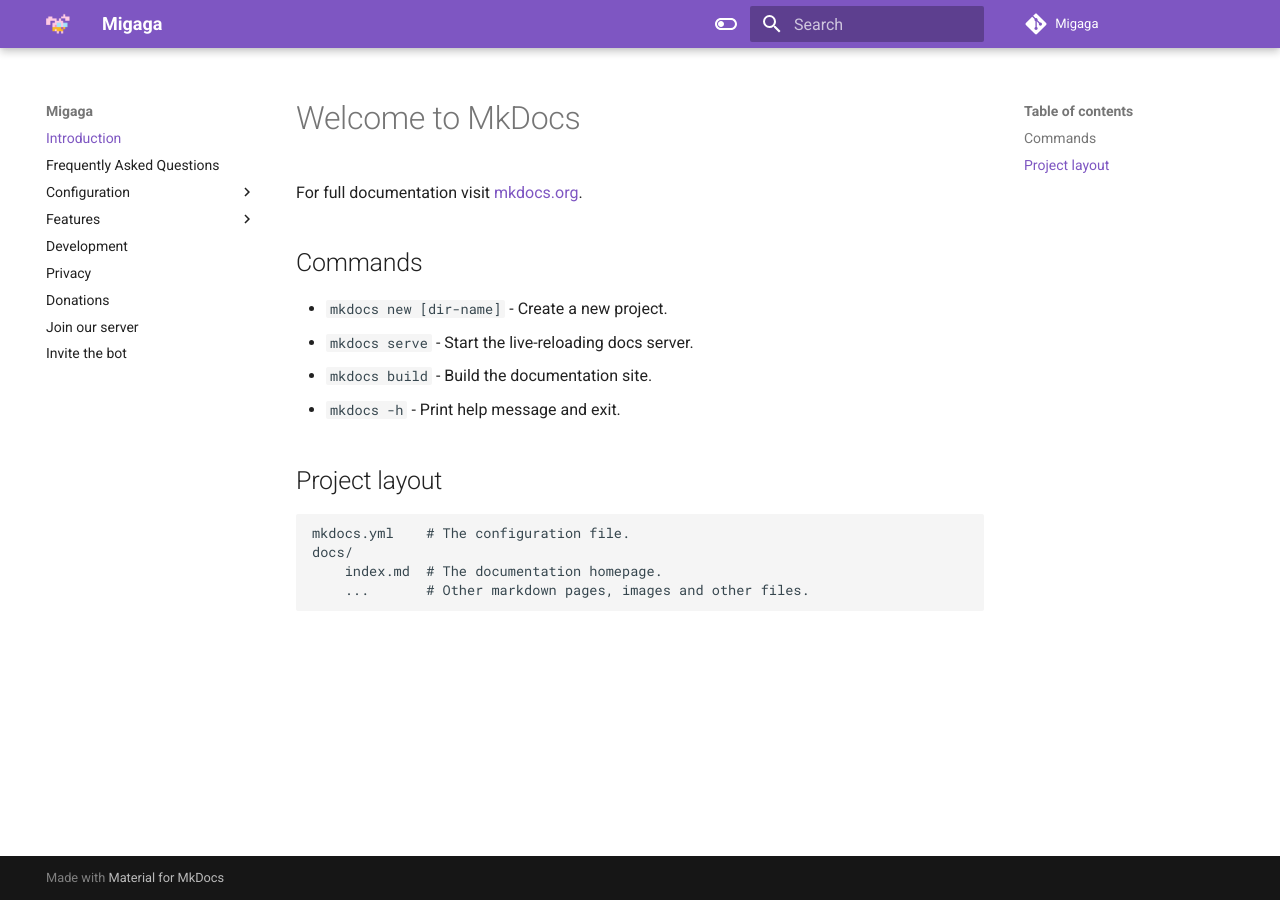
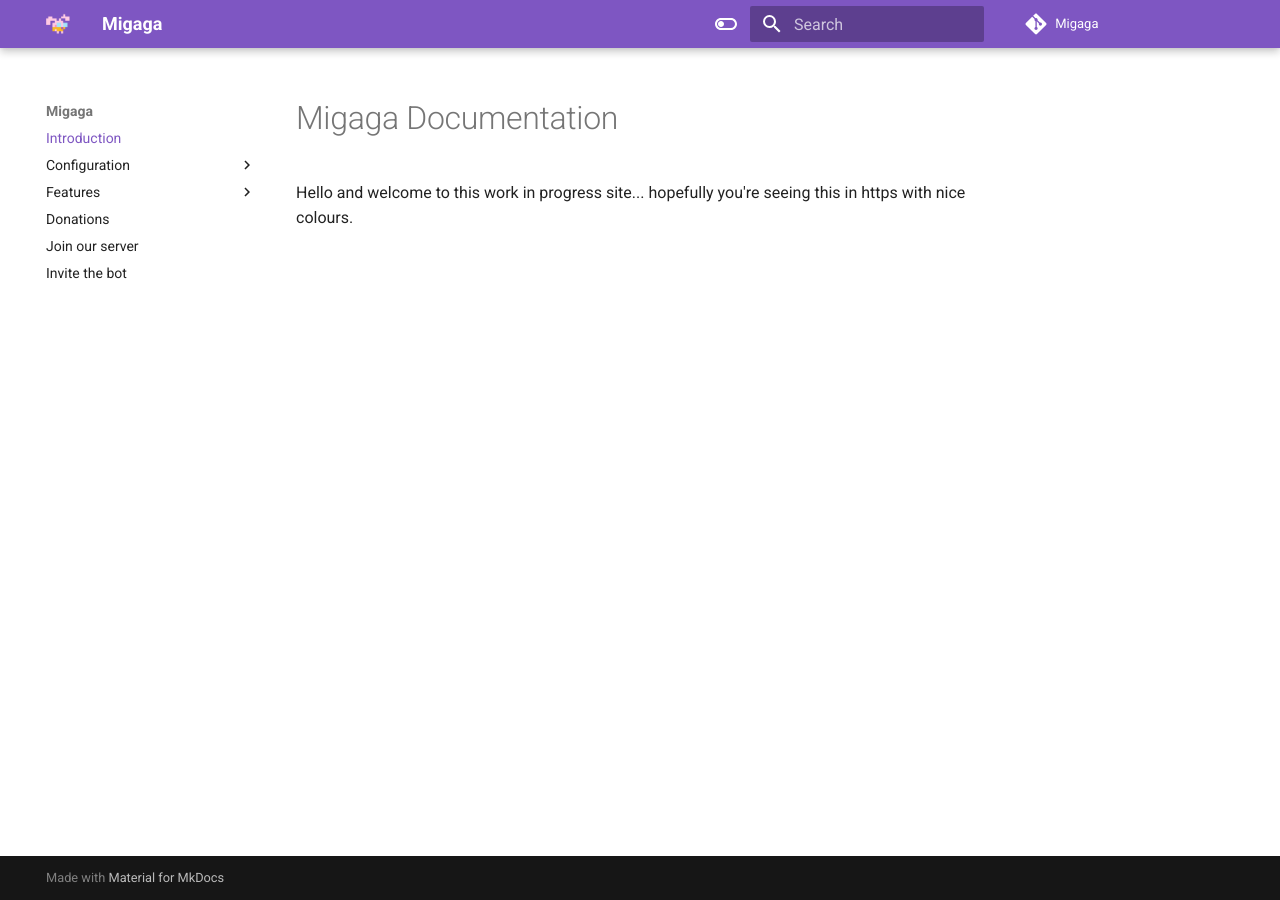
Before and after one commit to LewisHobden/migaga-docs, an MkDocs documentation site: the page built from docs/index.md, in a window 1280 px wide. Built offline with MkDocs 1.6.1 and Material for MkDocs 9.7.7, drawn with Linux system fonts in a browser that asks for light colours; comment, search, counter and statistics services are not loaded.

Commit message:
Removed build warnings - hoping for a good deploy.

```diff
--- a/docs/index.md
+++ b/docs/index.md
@@ -1,17 +1,2 @@
-# Welcome to MkDocs
-
-For full documentation visit [mkdocs.org](https://www.mkdocs.org).
-
-## Commands
-
-* `mkdocs new [dir-name]` - Create a new project.
-* `mkdocs serve` - Start the live-reloading docs server.
-* `mkdocs build` - Build the documentation site.
-* `mkdocs -h` - Print help message and exit.
-
-## Project layout
-
-    mkdocs.yml    # The configuration file.
-    docs/
-        index.md  # The documentation homepage.
-        ...       # Other markdown pages, images and other files.
+# Migaga Documentation
+Hello and welcome to this work in progress site... hopefully you're seeing this in https with nice colours.
--- a/mkdocs.yml
+++ b/mkdocs.yml
@@ -26,23 +26,22 @@
   logo: images/logo.png
   favicon: images/favicon.png
 
-extra_javascript:
-  - javascript/analytics.js
-
 edit_uri: ""
 
 nav:
   - 'Introduction': 'index.md'
-  - 'Frequently Asked Questions': 'faq.md'
+#  - 'Frequently Asked Questions': 'faq.md'
   - 'Configuration':
-      - 'Config Commands': 'configuration/config-commands/'
-      - 'Role Overrides': 'configuration/role-overrides/'
+      - 'Config Commands': 'configuration/config-commands.md'
+      - 'Role Overrides': 'configuration/role-overrides.md'
   - 'Features':
-      - 'Starboard': 'features/starboard/'
-      - 'Reaction Flairs': 'features/reaction-flairs/'
-      - 'Miscellaneous': 'features/misc.md'
-  - 'Development': 'setup.md'
-  - 'Privacy': 'privacy.md'
+      - 'Reaction Flairs': 'features/reaction-flairs/index.md'
+      - 'Message Events': 'features/message-events/index.md'
+      - 'Points': 'features/points/index.md'
+      - 'Starboard': 'features/starboard/index.md'
+#      - 'Miscellaneous': 'features/misc.md'
+#  - 'Development': 'setup.md'
+#  - 'Privacy': 'privacy.md'
   - 'Donations': https://ko-fi.com/backslashlewis
   - 'Join our server': https://server.migaga.info/
   - 'Invite the bot': https://invite.migaga.info/
```
